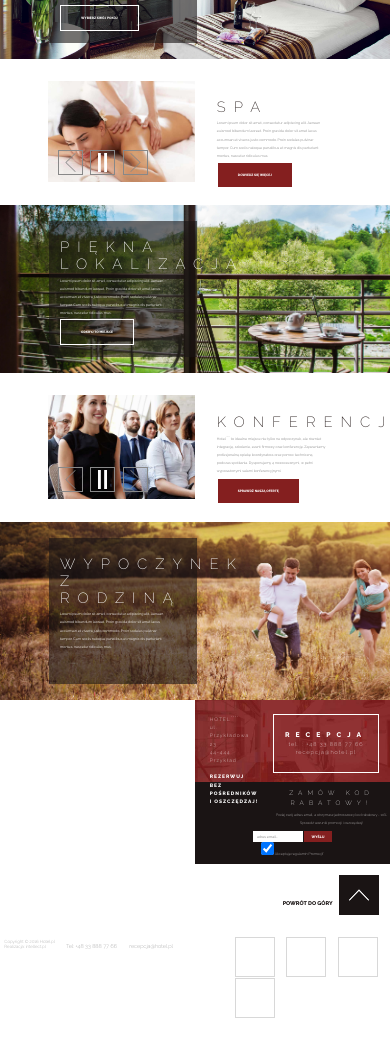
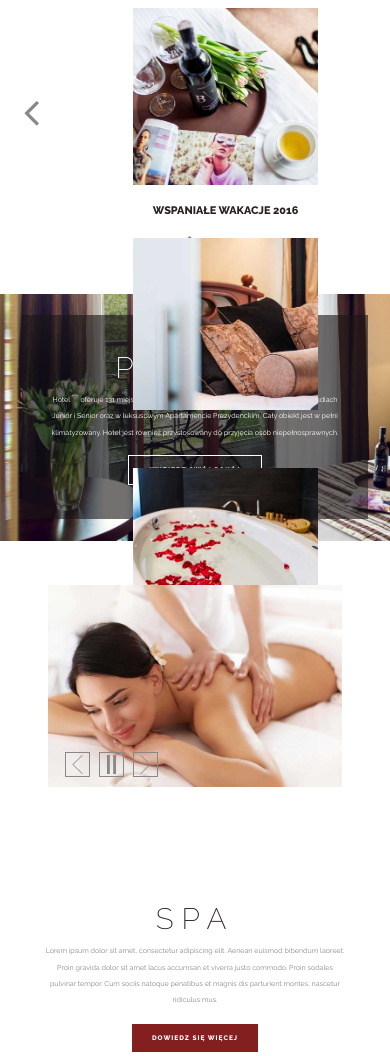
Before and after one commit to ZuzaB/hotel, a website: page docs/index.html in a window 390 px wide. Shown: the part 476-1532 px from the top of the page. Before the commit the page ends 1501 px from the top, so only its background shows below. Drawn offline with Linux system fonts and the light colour scheme.

Commit message:
add media queries to section and footer, add script to go-top bubutton

```diff
--- a/docs/index.html
+++ b/docs/index.html
@@ -104,7 +104,7 @@
     <p class="section-desc section-desc--big">Rezerwuj i oszczędzaj! Zadzwoń 33 854 43 33</p>
     <div class="slider">
       <div class="slider__arrow slider__arrow--left">
-        <svg xmlns="http://www.w3.org/2000/svg" viewBox="0 0 197.4 197.4"><polygon points="146.9 197.4 45.3 98.7 146.9 0 152.1 5.4 56.1 98.7 152.1 192 " fill="#888888"/></svg>
+        <i class="icon-angle-left"></i>
       </div>
       <div class="slider__wrapper">
         <ul class="slider__list">
@@ -165,7 +165,7 @@
         </ul>
       </div>
       <div class="slider__arrow slider__arrow--right">
-        <svg xmlns="http://www.w3.org/2000/svg" viewBox="0 0 223.4 223.4"><polygon points="57.2 223.4 51.2 217.3 159.9 111.7 51.2 6.1 57.2 0 172.2 111.7 " fill="#888888"/></svg>
+        <i class="icon-angle-right"></i>
       </div>
     </div>
   </section>
@@ -288,18 +288,18 @@
       <div class="footer-left__item">recepcja@hotel.pl</div>
     </div>
     <div class="footer-right">
+      <ul class="social__list">
+        <li class="social__item"><a href="" class="social__link"><i class="icon-facebook-logo"></i></a></li>
+        <li class="social__item"><a href="" class="social__link"><i class="icon-instagram"></i></a></li>
+        <li class="social__item"><a href="" class="social__link"><i class="icon-tripadvisor-logotype"></i></a></li>
+        <li class="social__item"><a href="" class="social__link"><i class="icon-aaa"></i></a></li>
+      </ul>
       <div class="go-top">
         <span >POWRÓT DO GÓRY</span>
         <div class="go-top__img">
-          <svg xmlns="http://www.w3.org/2000/svg" viewBox="0 0 200.4 200.4"><style>.a{fill:#ffffff;}</style><polygon points="5.5 154.4 0 149.1 100.2 45.9 200.4 149.1 194.9 154.4 100.2 56.9 " class="a"/><polygon points="100.2 45.9 0 149.1 5.5 154.4 100.2 56.9 194.9 154.4 200.4 149.1 " class="a"/></svg>
+          <i class="demo-icon icon-angle-up"></i>
         </div>
       </div>
-      <ul class="social__list">
-        <li class="social__item"><a href="" class="social__link"></a></li>
-        <li class="social__item"><a href="" class="social__link"></a></li>
-        <li class="social__item"><a href="" class="social__link"></a></li>
-        <li class="social__item"><a href="" class="social__link"></a></li>
-      </ul>
     </div>
   </footer>
 
--- a/docs/js/app.js
+++ b/docs/js/app.js
@@ -1,6 +1,6 @@
 'use strict';
 $(function() {
-
+//nav events
 var $nav = $('.menu'),
     $navHeight = $nav.height();
   $(window).scroll( function (){
@@ -29,6 +29,7 @@ var $menu = $( '.menu-nav'),
       $menu.hide();
     });
 
+//top slider
 var $tipSlider = $(".top-slider"),
     $topImgs = $tipSlider.find('.top-img'),
     listLen = $topImgs.length,
@@ -37,7 +38,6 @@ var $tipSlider = $(".top-slider"),
     index = 0,
 
   changeSlides = function() {
-
     $topImgs.eq(index).fadeOut(transitionSpeed, function() {
       index += 1;
       if (index === listLen) {
@@ -45,20 +45,15 @@ var $tipSlider = $(".top-slider"),
       }
       $topImgs.eq(index).fadeIn(transitionSpeed);
     });
-
   };
 
 $topImgs.not(':first').hide();
 setInterval(changeSlides, changeImgTime);
-// $(".top-img:gt(0)").hide();//poprawić
-//
-// setInterval(function() {
-//   $('.top-img:first')
-//     .fadeOut(2000)
-//     .next()
-//     .fadeIn(2000)
-//     .end()
-//     .appendTo('.top-slider');
-// },  5000);
 
+//to top scroll
+var $scrollTopBtn = $('.go-top');
+
+  $scrollTopBtn.on('click',function(){
+    $("html, body").animate({ scrollTop: 0 }, 500);
+  });
 });
--- a/docs/scss/partials/_base.scss
+++ b/docs/scss/partials/_base.scss
@@ -99,8 +99,11 @@ button:-moz-focusring,
   flex-wrap: wrap;
   align-items: center;
   justify-content: center;
-  font-size: 1.4vw;
+  font-size: 2.8vw;
   color: $main-text--dark;
+  @include for-size(tablet-portrait-up){
+    font-size: 1.4vw;
+  }
 }
 
 .hidden {
--- a/docs/scss/partials/_contact.scss
+++ b/docs/scss/partials/_contact.scss
@@ -1,15 +1,21 @@
 .map {
-  flex: 0 1 50%;
+  flex: 0 1 100%;
+  height: 200px;
+  @include for-size(tablet-portrait-up){
+    flex: 0 1 50%;
+  }
 }
 
 .contact {
-  flex: 0 1 50%;
+  flex: 0 1 100%;
   height: 30em;
   color: $main-text--light;
   letter-spacing: 1px;
   line-height: 1.5em;
   font-weight: 200;
-
+  @include for-size(tablet-portrait-up){
+    flex: 0 1 50%;
+  }
   &-adress {
     height: 50%;
     width: 100%;
@@ -19,14 +25,20 @@
 
     &__adress {
       padding: 3em;
-      width: 40%;
+      width: 100%;
       float: left;
       font-size: 0.9em;
+      @include for-size(phone-up){
+        width: 40%;
+      }
     }
 
     &__container {
-      width: 60%;
+      width: 100%;
       float: left;
+      @include for-size(phone-up){
+        width: 60%;
+      }
     }
 
     &__reception {
--- a/docs/scss/partials/_footer.scss
+++ b/docs/scss/partials/_footer.scss
@@ -4,11 +4,26 @@
 
   &-left {
     float: left;
-    width: 50%;
+    width: 100%;
+    @include for-size(tablet-portrait-up){
+      width: 28%;
+    }
+
+    @include for-size(tablet-landscape-up){
+      width: 50%;
+    }
+
 
     &__item {
-      display: inline-block;
-      padding: 1em;
+      text-align: center;
+      display: block;
+      padding: 10px;
+      @include for-size(tablet-landscape-up){
+        display: inline-block;
+      }
+      @include for-size(tablet-landscape-up){
+        padding: 1em;
+      }
 
       &--copy {
         font-size: 0.8em;
@@ -22,24 +37,53 @@
   }
 
   &-right {
+    display: flex;
+    justify-content: center;
+    flex-wrap: wrap;
     float: left;
-    width: 50%;
+    width: 100%;
+    @include for-size(tablet-portrait-up){
+      width: 72%;
+      justify-content: flex-end;
+    }
+
+    @include for-size(tablet-landscape-up){
+      width: 50%;
+    }
+  }
+}
+
+.go-top {
+  font-weight: bold;
+  color: $side-color;
+  cursor: pointer;
+  margin-left: 5em;
+  font-size: 11px;
+  &__img {
+    margin: 2em 2em 2em 1em;
+    padding: 3px 0;
+    font-size: 29px;
+    background: $side-color;
+    display: inline-block;
+    color: $main-text--light;
+    &:hover {
+      background: $main-brand;
+    }
   }
 }
 
 .social {
   &__list {
-    margin-top: 2em;
-    float: right;
+    margin-top: 3em;
+    padding: 0;
   }
 
   &__item {
     @include reset-list;
-    width: 40px;
-    height: 40px;
+    padding: 5px 3px;
     border: 1px solid #d8d8d8;
     margin-right: 10px;
-
+    font-size: 24px;
     &:hover {
       background: $main-brand;
     }
@@ -47,26 +91,9 @@
 
   &__link {
     @include reset-link;
-  }
-}
-
-.go-top {
-  font-weight: bold;
-  color: $side-color;
-  float: right;
-  cursor: pointer;
-  margin-left: 3em;
-
-  &__img {
-    margin: 2em 2em 2em 1em;
-    height: 40px;
-    width: 40px;
-    padding: 10px;
-    background: $side-color;
-    display: inline-block;
-
+    color: $side-text;
     &:hover {
-      background: $main-brand;
+      color: $main-text--light;
     }
   }
 }
--- a/docs/scss/partials/_header.scss
+++ b/docs/scss/partials/_header.scss
@@ -76,12 +76,12 @@
     }
     @include for-size(tablet-landscape-up) {
       position: static;
-      width: 94%;
+      width: 96%;
     }
   }
   &-nav {
     display: none;
-    font-size: 16px;
+    font-size: 18px;
     background: $main-brand;
     padding-left: 0;
     @include for-size(tablet-landscape-up) {
@@ -99,7 +99,7 @@
     }
     &__item {
       list-style: none;
-      padding: 10px 20px;
+      padding: 10px 1.6em;
       @include for-size(tablet-landscape-up) {
          @include reset-list;
           position: relative;
@@ -260,7 +260,6 @@
     text-align: center;
     line-height: 1em;
     font-size: 10px;
-    z-index: 1;
     @include for-size(tablet-portrait-up) {
       left: 40px;
       bottom: 50px;
--- a/docs/scss/partials/_section-with-desc.scss
+++ b/docs/scss/partials/_section-with-desc.scss
@@ -1,8 +1,13 @@
 .section {
   background: $background-section;
-  width: 27em;
   padding: 1em 2em 4em;
-  margin: 3em 20em 3em 9em;
+  margin: 2em;
+  text-align: center;
+  @include for-size(tablet-portrait-up){
+    width: 27em;
+    margin: 3em 20em 3em 9em;
+    text-align: left;
+  }
 
   &-header--light {
     color: $main-text--light;
@@ -16,9 +21,12 @@
 
   &-desc {
     &-container {
-      width: 20em;
+
       line-height: 1.5em;
       margin-bottom: 2em;
+      @include for-size(tablet-portrait-up){
+        width: 20em;
+      }
     }
 
     &--light {
@@ -39,6 +47,7 @@
     padding: 10px 20px;
     font-weight: 800;
     font-size: 0.6em;
+    letter-spacing: 1px;
 
     &:hover {
       background: $main-text--light;
--- a/docs/scss/partials/_section-with-offer.scss
+++ b/docs/scss/partials/_section-with-offer.scss
@@ -35,13 +35,17 @@
   margin-bottom: 2em;
 
   &__arrow {
-    height: 2em;
-    width: 2em;
     cursor: pointer;
+    color: $side-text;
+    font-size: 4em;
+    font-weight: 200;
+    &:hover{
+      color: $main-brand;
+    }
   }
 
   &__wrapper {
-    width: 90%;
+    width: 84%;
     height: 20em;
     text-align: center;
   }
```
Also changed, not shown: docs/css/main.css.
